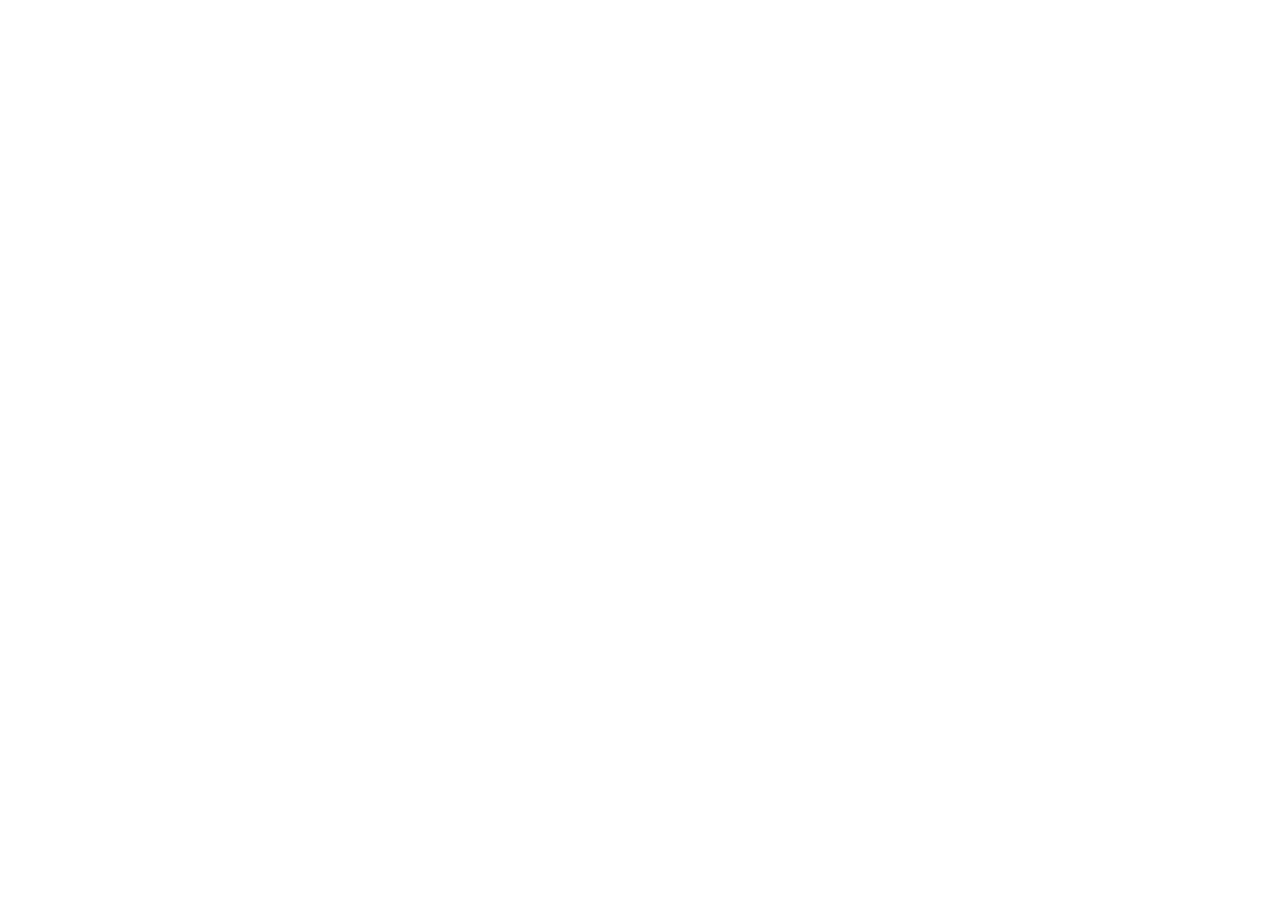
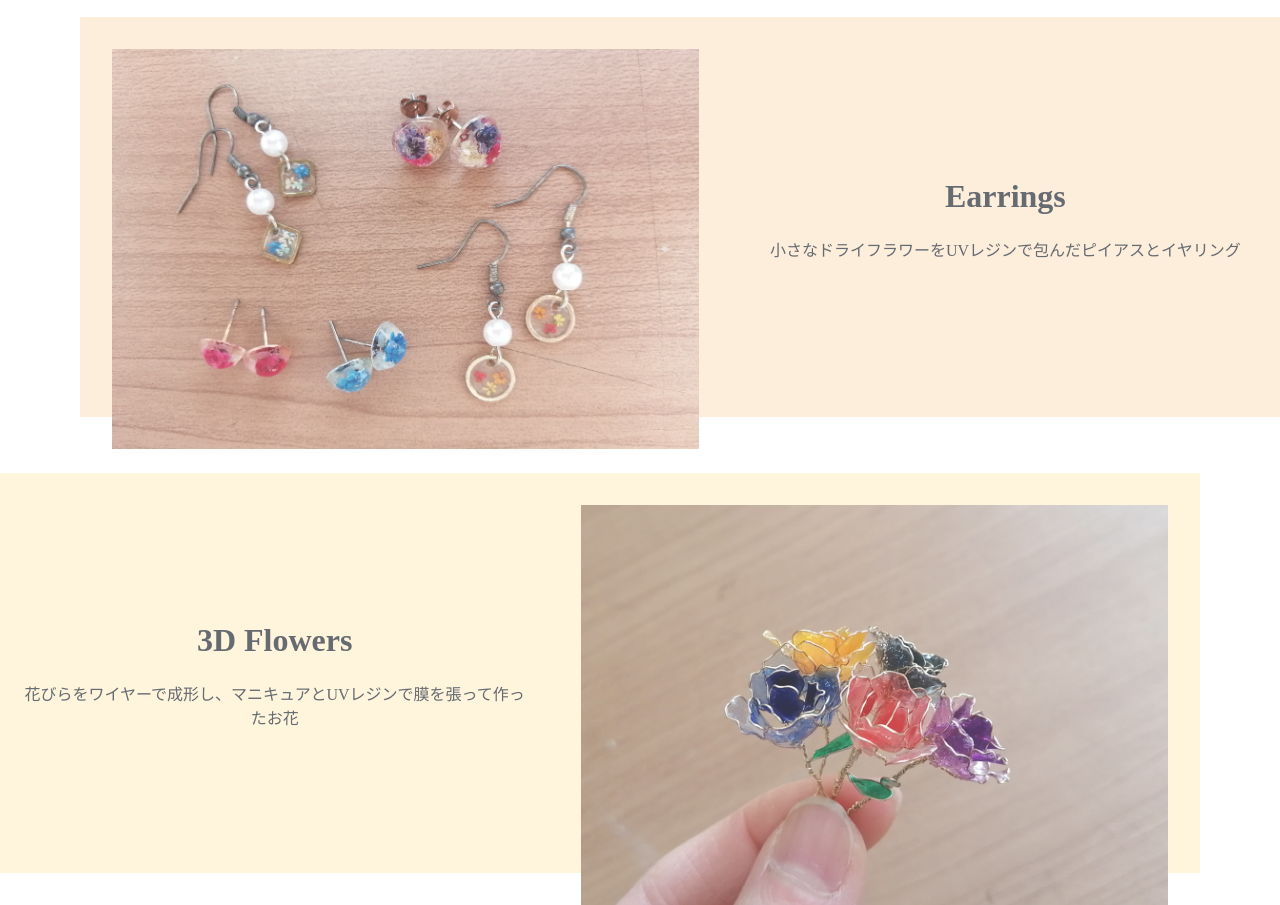
Before and after one commit to riko-okubo/collicotion, a React (Create React App) app: page / in a window 1280 px wide. Shown: the part 580-1485 px from the top of the page. Before the commit the page ends 800 px from the top, so only its background shows below. Built offline with nearby package versions, Linux system fonts and the light colour scheme.

Commit message:
Top Pageのbody

```diff
--- a/src/component/Home.tsx
+++ b/src/component/Home.tsx
@@ -3,7 +3,9 @@
 import { EarringImg_Masonry } from './EarringImg_Masonry';
 import { EarringImg_Quilted } from './EarringImg_Quilted';
 import backgroundImg from '../component/Image/backgroundImg.jpg';
-import { green } from '@material-ui/core/colors';
+import EarringImage from '../component/Image/EarringImage.jpg';
+import FlowerImage from '../component/Image/FlowerImage.jpg';
+
 
 const useStyles = makeStyles((theme: Theme) =>
     createStyles({
@@ -33,6 +35,36 @@
             color: '#F2EADF',
             fontSize: '2em',
             margin:0
+        },
+
+        body: {
+            width:'100vw'
+        },
+        base1: {
+            backgroundColor: '#FCEEDB',
+            height: '50vh',
+            marginTop: '24px',
+            marginLeft: '80px',
+            display: 'flex'
+        },
+        base2: {
+            backgroundColor: '#FFF5DD',
+            height: '50vh',
+            marginTop: '56px',
+            marginRight: '80px',
+            display: 'flex'
+        },
+        image: {
+            margin: '32px',
+            height: '50vh',
+            objectFit: 'cover'
+        },
+        contents: {
+            margin: 'auto',
+            padding: '20px',
+            textAlign: 'center',
+            fontFamily: 'Noto Sans JP',
+            color: '#666A71'
         }
     })
 );
@@ -40,6 +72,7 @@
 export const Home = () => {
     const classes = useStyles();
     return(
+        <>
         <div className={classes.head}>
             <img className={classes.background} src={backgroundImg} />
             <div className={classes.title}>
@@ -49,5 +82,23 @@
             {/* <div><Link to="/EarringImg_Masonry">EarringImg_Masonry</Link></div> */}
             {/* <div><Link to="/EarringImg_Quilted">EarringImg_Quilted</Link></div> */}
         </div>
+
+        <div className={classes.body}>
+            <div className={classes.base1}>
+                <img className={classes.image} src={EarringImage} />
+                <div className={classes.contents}>
+                    <h1>Earrings</h1>
+                    <p>小さなドライフラワーをUVレジンで包んだピイアスとイヤリング</p>
+                </div>
+            </div>
+            <div className={classes.base2}>
+                <div className={classes.contents}>
+                    <h1>3D Flowers</h1>
+                    <p>花びらをワイヤーで成形し、マニキュアとUVレジンで膜を張って作ったお花</p>
+                </div>
+                <img className={classes.image} src={FlowerImage} />
+            </div>
+        </div>
+        </>
     )
 }
```
Also changed, not shown: src/component/Image/EarringImage.jpg (added), src/component/Image/FlowerImage.jpg (added).
